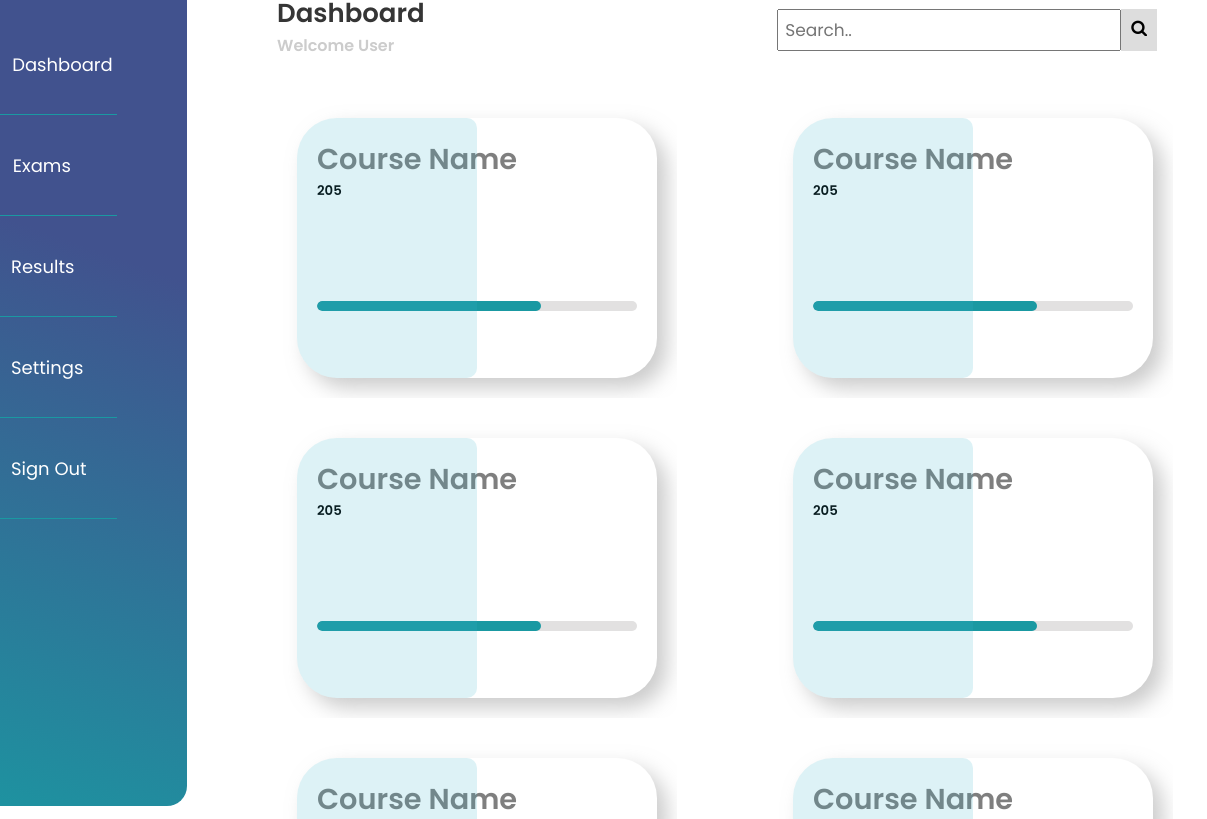
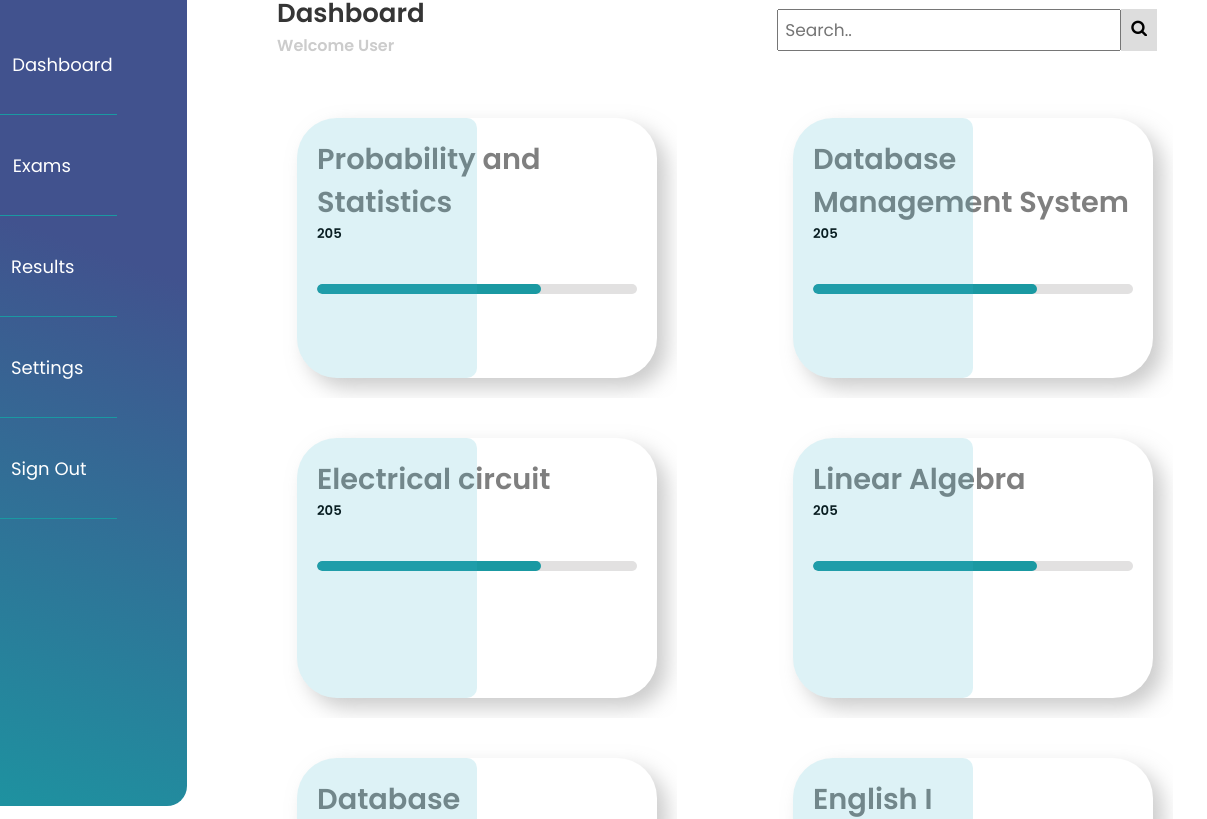
Before and after one commit to sabir-phantom/Web-project, a plain HTML site: page src/student-dashboard/student.html in a window 1280 px wide. Shown: the part 156-975 px from the top of the page, 73-1280 px from the left. Drawn offline with Linux system fonts and the light colour scheme.

Commit message:
progress bar updated

```diff
--- a/src/sass/student-dashboard.css
+++ b/src/sass/student-dashboard.css
@@ -218,7 +218,7 @@
   height: 10px;
   background-color: #e2e1e1;
   border-radius: 5px;
-  margin-top: 100px;
+  margin: 20px;
 }
 
 .prog-bar {
--- a/src/student-dashboard/student.html
+++ b/src/student-dashboard/student.html
@@ -68,12 +68,13 @@
                     <div class="box">
                       <div class="content">
                         <!-- <h2>01</h2> -->
-                        <h3>Course Name</h3>
+                        <h3>Probability and Statistics</h3>
                         <h5 class="course-code">205</h5>
+
+                        <!-- <a href="#">Read More</a> -->
+                      </div>
                       <div class="progress-bar">
                         <div class="prog-bar"></div>
-                        </div>
-                        <!-- <a href="#">Read More</a> -->
                       </div>
                     </div>
                   </div>
@@ -81,12 +82,13 @@
                     <div class="box">
                       <div class="content">
                         <!-- <h2>01</h2> -->
-                        <h3>Course Name</h3>
+                        <h3>Database Management System </h3>
                         <h5 class="course-code">205</h5>
+
+                        <!-- <a href="#">Read More</a> -->
+                      </div>
                       <div class="progress-bar">
                         <div class="prog-bar"></div>
-                        </div>
-                        <!-- <a href="#">Read More</a> -->
                       </div>
                     </div>
                   </div>
@@ -94,12 +96,13 @@
                     <div class="box">
                       <div class="content">
                         <!-- <h2>01</h2> -->
-                        <h3>Course Name</h3>
+                        <h3>Electrical circuit</h3>
                         <h5 class="course-code">205</h5>
+
+                        <!-- <a href="#">Read More</a> -->
+                      </div>
                       <div class="progress-bar">
                         <div class="prog-bar"></div>
-                        </div>
-                        <!-- <a href="#">Read More</a> -->
                       </div>
                     </div>
                   </div>
@@ -107,12 +110,13 @@
                     <div class="box">
                       <div class="content">
                         <!-- <h2>01</h2> -->
-                        <h3>Course Name</h3>
+                        <h3>Linear Algebra</h3>
                         <h5 class="course-code">205</h5>
+
+                        <!-- <a href="#">Read More</a> -->
+                      </div>
                       <div class="progress-bar">
                         <div class="prog-bar"></div>
-                        </div>
-                        <!-- <a href="#">Read More</a> -->
                       </div>
                     </div>
                   </div>
@@ -120,12 +124,13 @@
                     <div class="box">
                       <div class="content">
                         <!-- <h2>01</h2> -->
-                        <h3>Course Name</h3>
+                        <h3>Database Management System Lab</h3>
                         <h5 class="course-code">205</h5>
+
+                        <!-- <a href="#">Read More</a> -->
+                      </div>
                       <div class="progress-bar">
                         <div class="prog-bar"></div>
-                        </div>
-                        <!-- <a href="#">Read More</a> -->
                       </div>
                     </div>
                   </div>
@@ -133,12 +138,13 @@
                     <div class="box">
                       <div class="content">
                         <!-- <h2>01</h2> -->
-                        <h3>Course Name</h3>
+                        <h3>English I</h3>
                         <h5 class="course-code">205</h5>
+
+                        <!-- <a href="#">Read More</a> -->
+                      </div>
                       <div class="progress-bar">
                         <div class="prog-bar"></div>
-                        </div>
-                        <!-- <a href="#">Read More</a> -->
                       </div>
                     </div>
                   </div>
```
Lines whose indentation alone changed are shown as unchanged.
